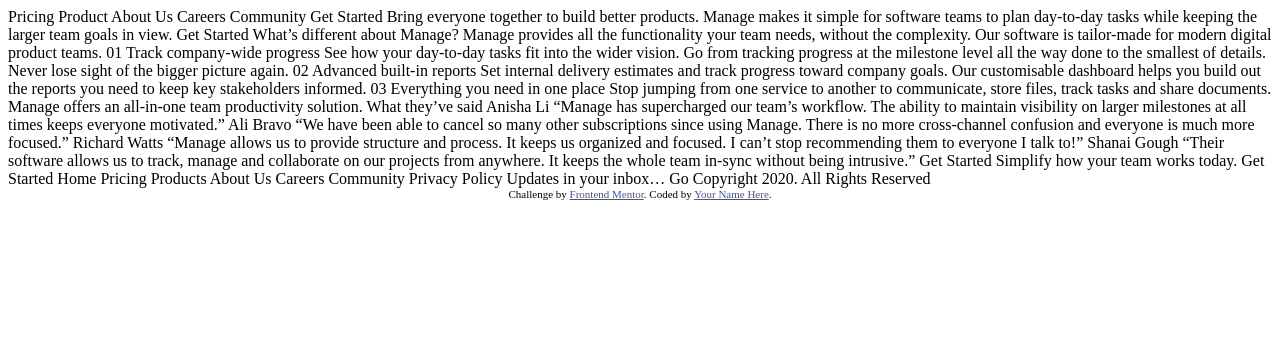
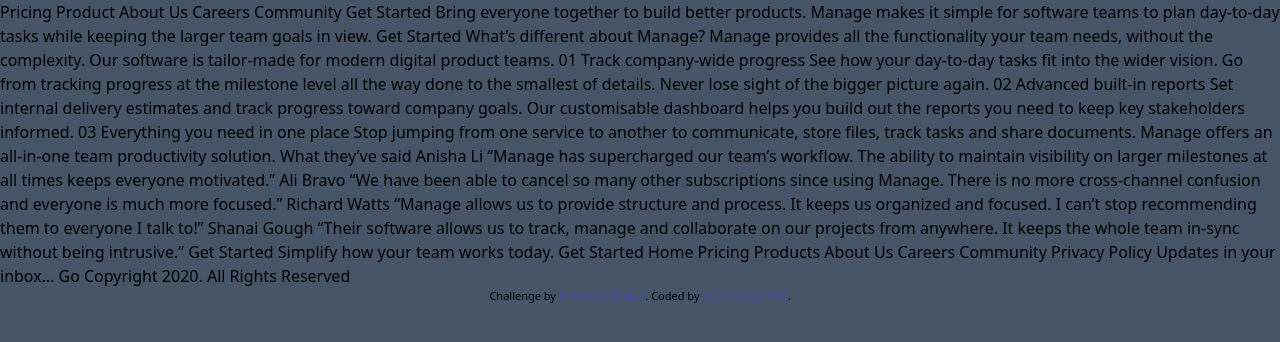
Before and after one commit to erict-tinaza/frontendmentor-manage-landing-page, a website: page index.html in a window 1280 px wide. Drawn offline with Linux system fonts and the light colour scheme.

Commit message:
Setup and install tailwind css

```diff
--- a/index.html
+++ b/index.html
@@ -5,7 +5,7 @@
   <meta name="viewport" content="width=device-width, initial-scale=1.0"> <!-- displays site properly based on user's device -->
 
   <link rel="icon" type="image/png" sizes="32x32" href="./images/favicon-32x32.png">
-
+  <link rel="stylesheet" href="./css/main.css">
   <title>Frontend Mentor | Manage landing page</title>
 
   <!-- Feel free to remove these styles or customise in your own stylesheet 👍 -->
@@ -14,7 +14,7 @@
     .attribution a { color: hsl(228, 45%, 44%); }
   </style>
 </head>
-<body>
+<body class="bg-slate-600">
 
   Pricing
   Product
--- /dev/null
+++ b/input.css
@@ -0,0 +1,3 @@
+@tailwind base;
+@tailwind components;
+@tailwind utilities;
--- /dev/null
+++ b/tailwind.config.js
@@ -0,0 +1,8 @@
+/** @type {import('tailwindcss').Config} */
+module.exports = {
+  content: ['./*.html'],
+  theme: {
+    extend: {},
+  },
+  plugins: [],
+}
```
Also changed, not shown: package.json (added, +16 -0 lines), css/main.css (added), output.css (added), 1 other file.
